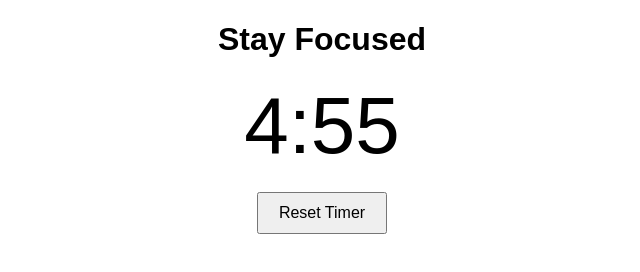
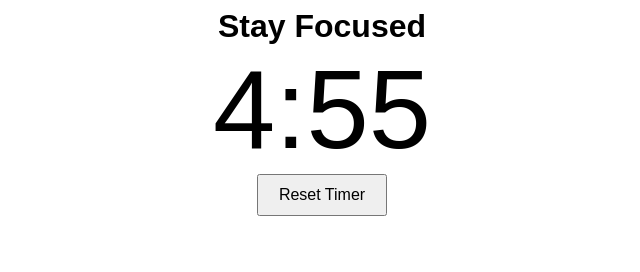
Before and after one commit to atrubin92/gh-pages-static, a plain HTML site: page stay_focus.html in a window 1280 px wide. Shown: the whole page, without its empty margins (318-958 px from the left). Drawn offline with Linux system fonts and the light colour scheme.

Commit message:
change margins and fonts in stay_focus.html

```diff
--- a/stay_focus.html
+++ b/stay_focus.html
@@ -8,12 +8,14 @@
             text-align: center;
         }
         #timer {
-            font-size: 5em;
-            margin-bottom: 20px;
+            font-size: 7em;
         }
         button {
             padding: 10px 20px;
             font-size: 1em;
+        }
+        h1 {
+            margin: 0 0;
         }
     </style>
 </head>
```
